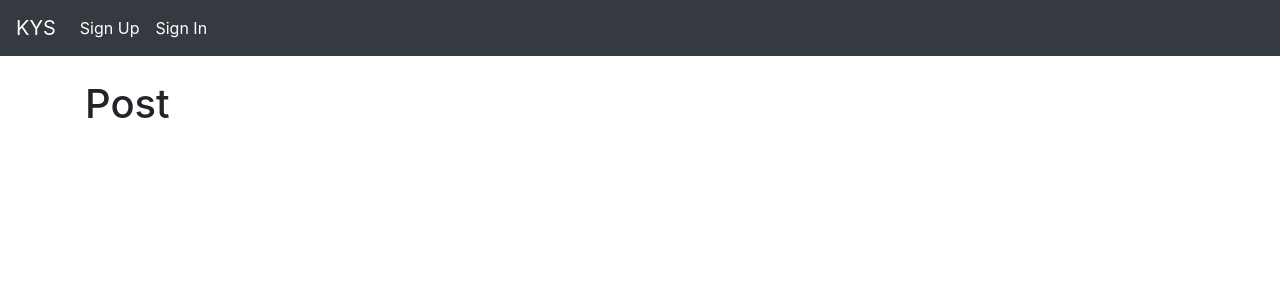
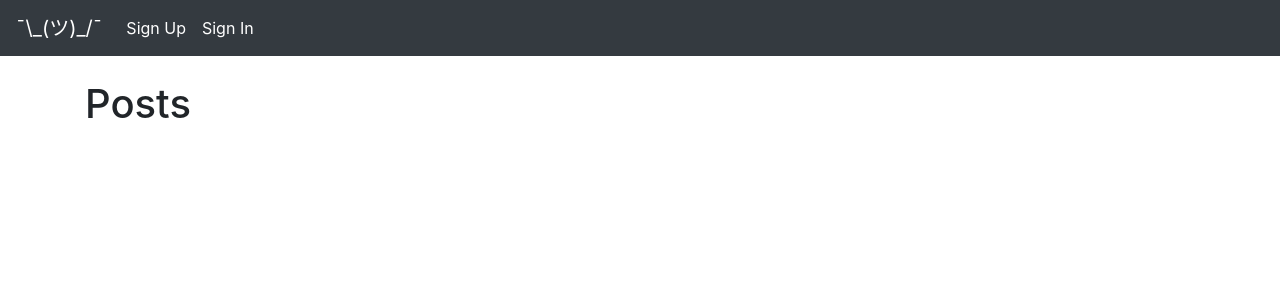
Before and after one commit to miseriae/yasb_django, a Django app: page / in a window 1280 px wide. Shown: the top 300 px of the page. Run offline with Django 3.2, Linux system fonts and the light colour scheme; data that the repository does not hold is empty; parts of the project's set-up code (start-up, migrations or seed data) failed here and were passed over; some libraries are stand-ins or nearby versions.

Commit message:
Update template style

```diff
--- a/blog/templates/base.html
+++ b/blog/templates/base.html
@@ -17,7 +17,7 @@
   <body>
 
     <nav class="navbar navbar-expand-lg navbar-dark bg-dark">
-      <a class="navbar-brand" href="{% url 'home' %}">KYS</a>
+      <a class="navbar-brand" href="{% url 'home' %}">¯\_(ツ)_/¯</a>
       <button class="navbar-toggler" type="button" data-toggle="collapse" data-target="#navbarSupportedContent" aria-controls="navbarSupportedContent" aria-expanded="false" aria-label="Toggle navigation">
         <span class="navbar-toggler-icon"></span>
       </button>
@@ -42,7 +42,7 @@
         </ul>
         <ul class="navbar-nav ml-auto"></ul>
         {% if user.is_authenticated %}
-            <p class="text-white">Welcome {{ user.username}}</p>
+            <p class="text-white">Welcome <u>{{ user.username}}</u></p>
         {% endif %}
       </div>
     </nav>
--- a/blog/templates/home.html
+++ b/blog/templates/home.html
@@ -2,21 +2,22 @@
 
 
 {% block content %}
-<h1>Post</h1>
+<h1>Posts</h1>
 
 <ul>
     {% for post in object_list %}
-        <li><a href="{% url 'article-detail' post.pk %}">{{ post.title }}</a> - {{ post.author.first_name }}
-            {{ post.author.last_name }} -
-            {{ post.created_date }}
+    <div class="card" style="width: 90%;">
+        <div class="card-body">
+            <h5 class="card-title"><a href="{% url 'article-detail' post.pk %}">{{ post.title }}</a></h5>
+            <h6 class="card-subtitle mb-2 text-muted">{{ post.author.first_name }}{{ post.author.last_name }} - {{ post.created_date }}</h6>
+            <p class="card-text">{{ post.body|slice:":258"|safe }}</p>
             {% if user.is_authenticated %}
-                <a href="{% url 'update-post' post.pk %}"><u>[Edit</u></a>
-                <a href="{% url 'delete-post' post.pk %}"><u>Delete]</u></a>
+            <a class="btn btn-outline-dark" href="{% url 'update-post' post.pk %}" class="card-link">Edit</a>
+            <a class="btn btn-outline-danger" href="{% url 'delete-post' post.pk %}" class="card-link">Delete</a>
             {% endif %}
-        <br/>
-            {{ post.body|slice:":300"|safe }}
-        </li>
-        <br/>
+        </div>
+    </div>
+    <br/>
     {% endfor %}
 </ul>
 {% endblock %}
```
